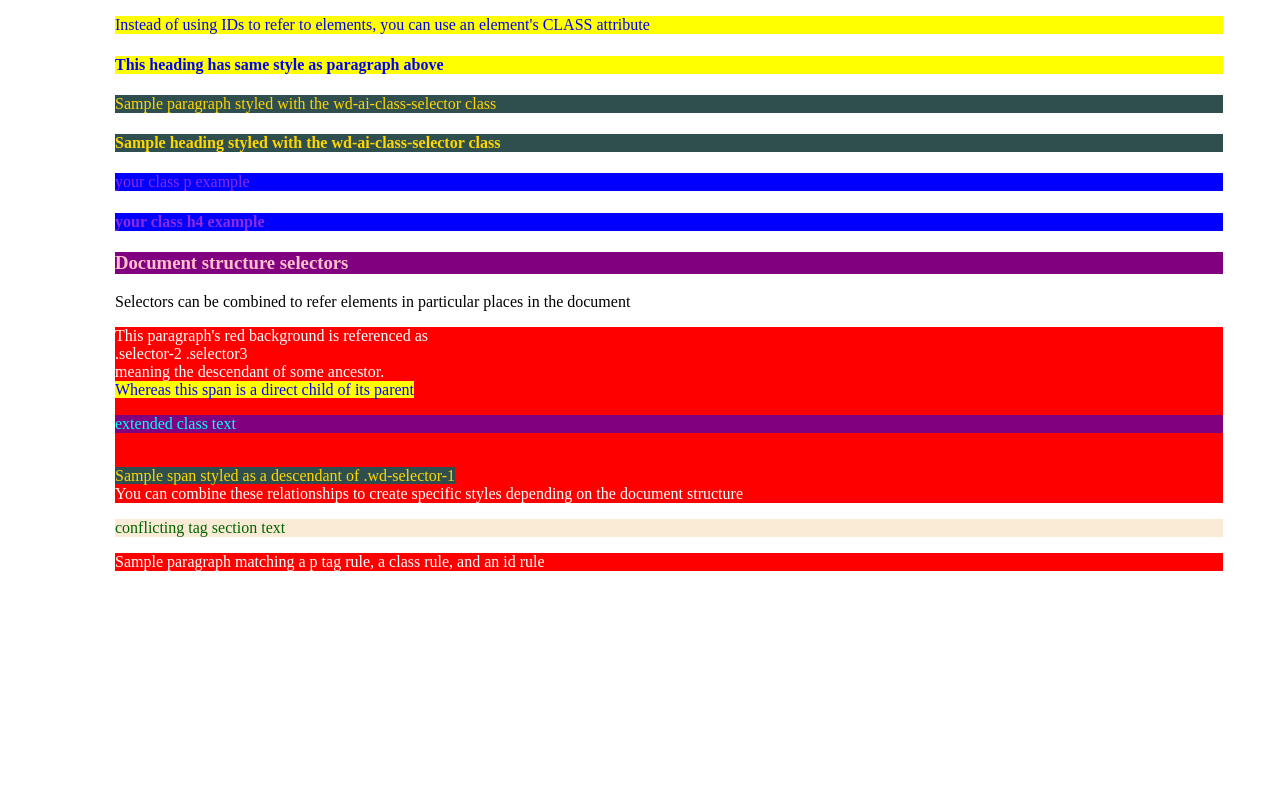
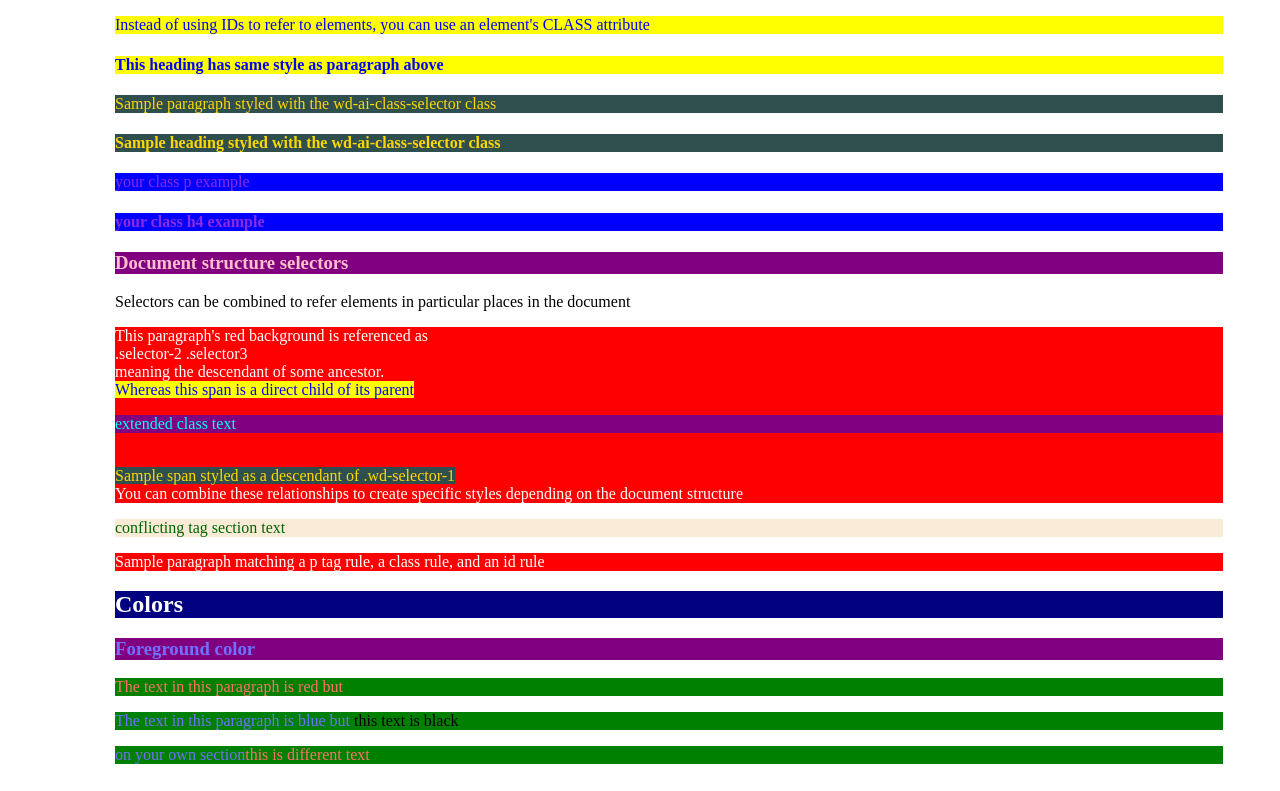
Before and after one commit to Jackerrigan/webdev-client, a Next.js app: page /labs/lab2 in a window 1280 px wide. Shown: the part 427-1218 px from the top of the page. Before the commit the page ends 1025 px from the top, so only its background shows below. Built offline with nearby package versions, Linux system fonts and the light colour scheme.

Commit message:
foreground colors

```diff
--- /dev/null
+++ b/app/labs/lab2/ForegroundColors.tsx
@@ -0,0 +1,20 @@
+export default function ForegroundColors() {
+  return (
+    <div id="wd-css-colors">
+      <h2>Colors</h2>
+      <h3 className="wd-fg-color-blue">Foreground color</h3>
+      <p className="wd-fg-color-red">
+        The text in this paragraph is red but{" "}
+        <span className="wd-fg-color-green">this text is green</span>
+      </p>
+      <p id="wd-ai-fg" className="wd-fg-color-blue">
+        The text in this paragraph is blue but{" "}
+        <span className="wd-fg-color-black">this text is black</span>
+      </p>
+      <p className="wd-fg-color-blue">
+        on your own section
+        <span className="wd-fg-color-red">this is different text</span>
+      </p>
+    </div>
+  );
+}
--- a/app/labs/lab2/index.css
+++ b/app/labs/lab2/index.css
@@ -87,3 +87,19 @@
 #wd-ai-cascade {
   background-color: red;
 }
+
+.wd-fg-color-black {
+  color: black;
+}
+.wd-fg-color-white {
+  color: white;
+}
+.wd-fg-color-blue {
+  color: #7070ff;
+}
+.wd-fg-color-red {
+  color: #ff7070;
+}
+.wd-fg-color-green {
+  color: green;
+}
--- a/app/labs/lab2/page.tsx
+++ b/app/labs/lab2/page.tsx
@@ -1,3 +1,4 @@
+import ForegroundColors from "./ForegroundColors";
 import "./index.css";
 
 export default function Lab2() {
@@ -93,6 +94,7 @@
       <p id="wd-ai-cascade" className="wd-ai-cascade">
         Sample paragraph matching a p tag rule, a class rule, and an id rule
       </p>
+      <ForegroundColors />
     </div>
   );
 }
```
